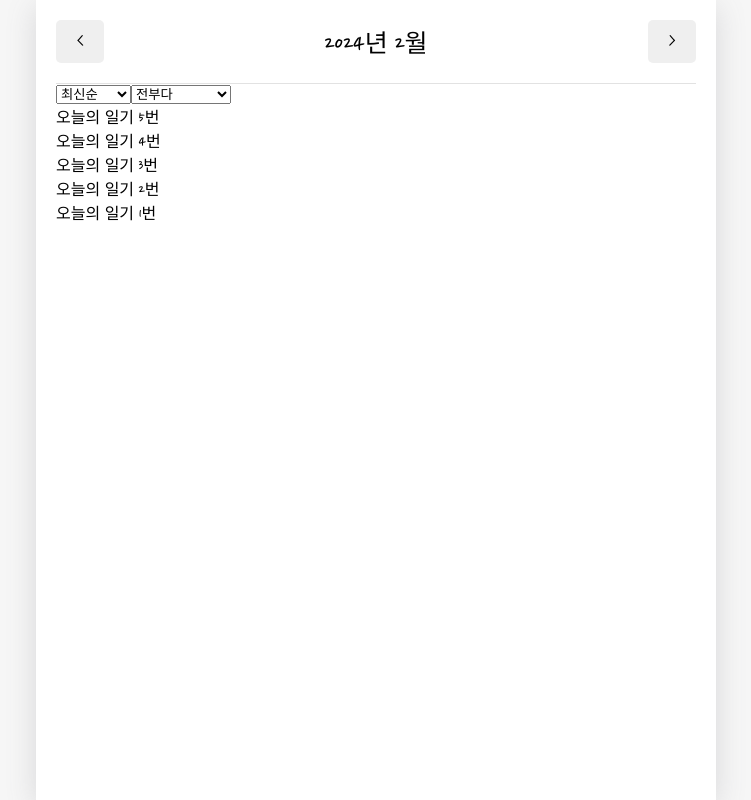
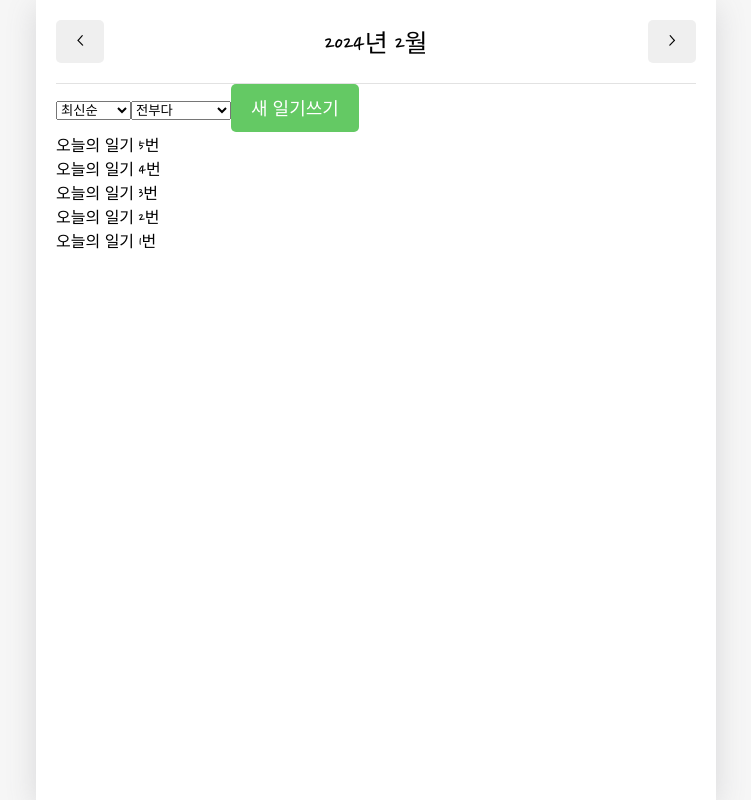
Before and after one commit to origin1508/emotion-diary, a React (Create React App) app: page / in a window 1280 px wide. Shown: the whole page, without its empty margins (264-1015 px from the left). Built offline with nearby package versions, Linux system fonts and the light colour scheme; a web font is replaced by a local one.

Commit message:
feat: 새 일기쓰기 버튼 추가

```diff
--- a/src/components/DiaryList.js
+++ b/src/components/DiaryList.js
@@ -1,4 +1,6 @@
 import { useState } from "react";
+import { useNavigate } from "react-router-dom";
+import MyButton from "./MyButton";
 
 const sortOptionList = [
   { value: "latest", name: "최신순" },
@@ -26,6 +28,7 @@
 const DiaryList = ({ diaryList }) => {
   const [sortType, setSortType] = useState("latest");
   const [filter, setFilter] = useState("all");
+  const navigate = useNavigate();
 
   const filterCallBack = (item) => {
     if (filter === "good") {
@@ -62,6 +65,11 @@
         onChange={setFilter}
         optionList={filterOptionList}
       />
+      <MyButton
+        type="positive"
+        text={"새 일기쓰기"}
+        onClick={() => navigate("/new")}
+      />
       {getProcessedDiaryList().map((it) => (
         <div key={it.id}>{it.content}</div>
       ))}
```
